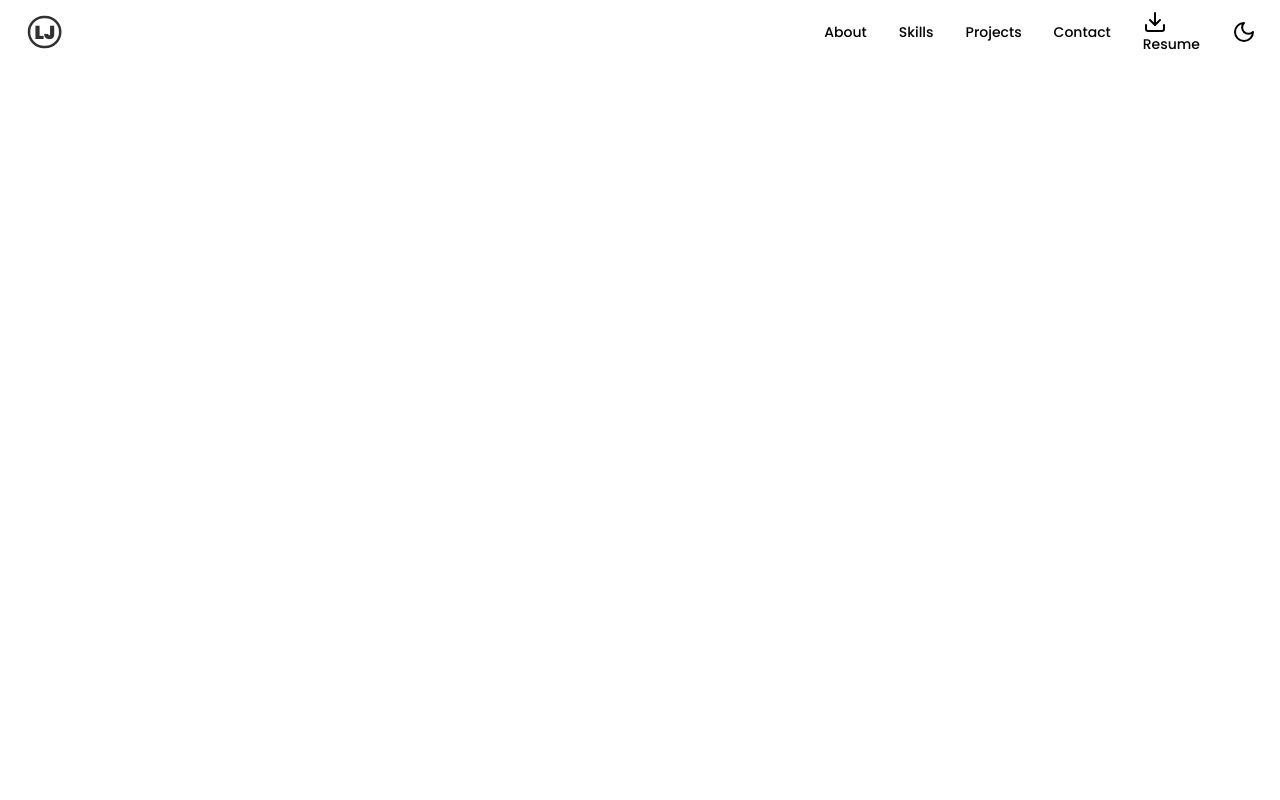
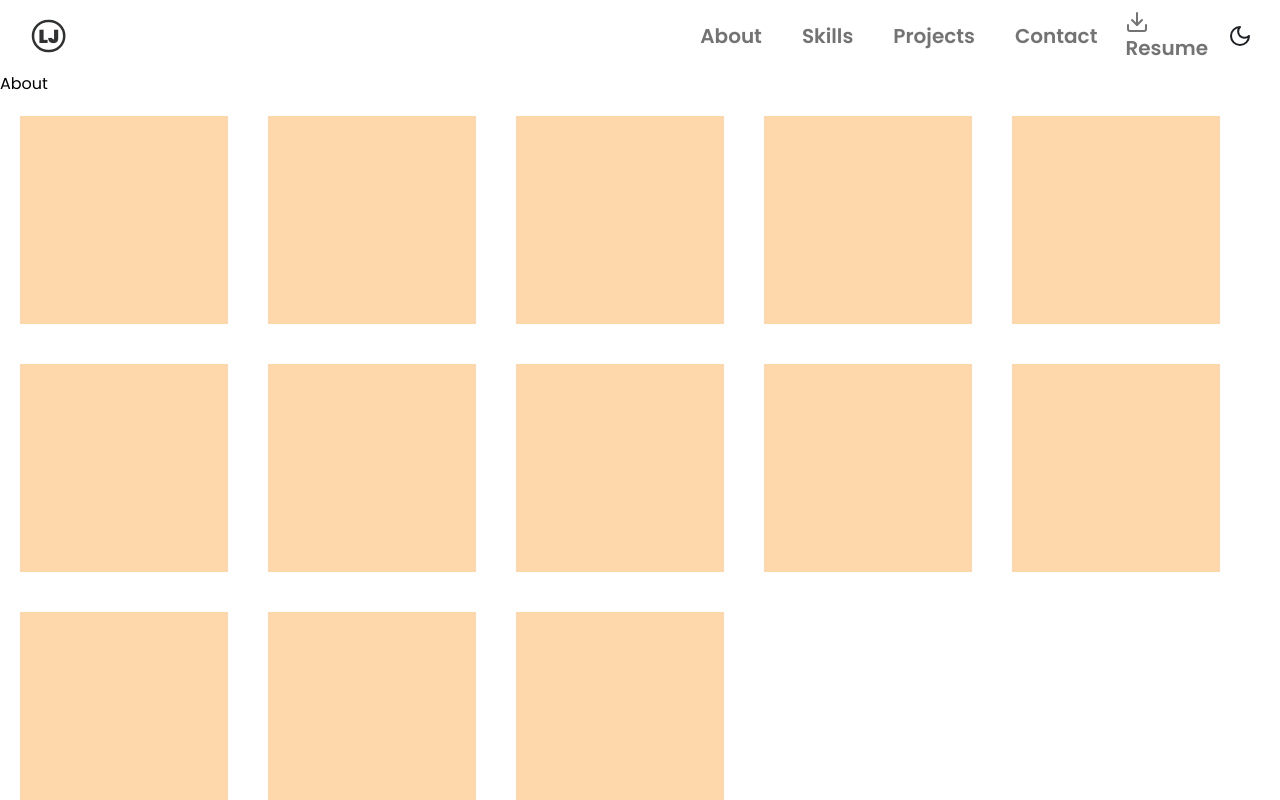
Before and after one commit to Jinlei2000/portfolio-2023, a React (Vite) app: page / in a window 1280 px wide. Shown: the top 800 px of the page. Built offline with nearby package versions, Linux system fonts and the light colour scheme.

Commit message:
feat: styling buttons

```diff
--- a/package.json
+++ b/package.json
@@ -16,11 +16,13 @@
     "react": "^18.2.0",
     "react-dom": "^18.2.0",
     "react-router-dom": "^6.9.0",
+    "react-router-hash-link": "^2.4.3",
     "sort-by": "^1.2.0"
   },
   "devDependencies": {
     "@types/react": "^18.0.27",
     "@types/react-dom": "^18.0.10",
+    "@types/react-router-hash-link": "^2.4.6",
     "@vitejs/plugin-react": "^3.1.0",
     "autoprefixer": "^10.4.14",
     "postcss": "^8.4.21",
--- a/src/components/Navbar.tsx
+++ b/src/components/Navbar.tsx
@@ -1,6 +1,7 @@
 import { Link } from 'react-router-dom'
 import { Download, Menu, Moon, Sun } from 'lucide-react'
 import useColorMode from '../hooks/useColorMode'
+import { HashLink } from 'react-router-hash-link'
 
 export default () => {
   // TODO: Add a dark mode toggle
@@ -8,11 +9,21 @@ export default () => {
   // TODO: when scrolling down, navbar has blur effect and height is smaller
   const { toggleColorMode, colorMode } = useColorMode()
 
+  // const scrollWithOffset = el => {
+  //   const yCoordinate = el.getBoundingClientRect().top + window.pageYOffset
+  //   const yOffset = -80
+  //   window.scrollTo({ top: yCoordinate + yOffset, behavior: 'smooth' })
+  // }
+
   return (
-    <nav className={`bg-white px-4 py-2.5 dark:bg-own-neutral-900 md:px-6 `}>
+    <nav className=" bg-white bg-opacity-30 px-4 py-2.5 dark:bg-own-neutral-900 md:px-6">
       <div className="mx-auto flex max-w-screen-xl flex-wrap items-center justify-between">
         {/* Logo */}
-        <Link className="flex" to={'/'}>
+        <HashLink
+          className="flex rounded-own-sm p-1 focus-visible:outline-none focus-visible:ring-1 focus-visible:ring-own-neutral-100 dark:focus-visible:ring-own-neutral-600"
+          smooth
+          to={'/#top'}
+        >
           <svg className="h-8 md:h-10" viewBox="0 0 32 32">
             <g transform="translate(-484 -329)">
               <g transform="translate(488.8 333.8)">
@@ -30,12 +41,12 @@ export default () => {
               </g>
             </g>
           </svg>
-        </Link>
+        </HashLink>
         {/* Menu */}
         <button
           data-collapse-toggle="mobile-menu"
           type="button"
-          className="text-gray-500 rounded-lg hover:bg-gray-100 focus:ring-gray-200 dark:text-gray-400 dark:hover:bg-gray-700 dark:focus:ring-gray-600 ml-3 inline-flex items-center p-2 text-sm focus:outline-none focus:ring-2 md:hidden"
+          className="rounded-own-sm p-1 focus-visible:outline-none focus-visible:ring-1 focus-visible:ring-own-neutral-100 dark:focus-visible:ring-own-neutral-600 lg:hidden"
           aria-controls="mobile-menu"
           aria-expanded="false"
           onClick={() => {
@@ -43,45 +54,50 @@ export default () => {
           }}
         >
           <span className="sr-only">Open main menu</span>
-          <Menu className="h-6 w-6" />
+          <Menu className="h-6 w-6 stroke-own-neutral-900 dark:stroke-own-neutral-200" />
         </button>
         {/* Menu Items */}
-        <div className="hidden w-full md:block md:w-auto">
-          <ul className="mt-4 flex flex-col items-center md:mt-0 md:flex-row md:space-x-8 md:text-sm md:font-medium">
+        <div className="hidden w-full lg:block lg:w-auto">
+          <ul className=" mt-0 flex flex-row items-center space-x-4 text-xl font-semibold text-neutral-500">
             <li>
-              <a
-                href="#"
-                className="text-gray-700 border-gray-100 hover:bg-gray-50 md:hover:bg-transparent md:hover:text-blue-700 dark:text-gray-400 md:dark:hover:text-white dark:hover:bg-gray-700 dark:hover:text-white md:dark:hover:bg-transparent dark:border-gray-700 block border-b py-2 pl-3 pr-4 md:border-0 md:p-0"
+              <HashLink
+                // scroll={el => scrollWithOffset(el)}
+                smooth
+                to={'/#about'}
+                className="rounded-own-sm px-3 py-1 hover:text-own-alpha focus-visible:outline-none focus-visible:ring-1 focus-visible:ring-own-neutral-100 dark:hover:text-own-alpha-light  dark:focus-visible:ring-own-neutral-600"
               >
                 About
-              </a>
+              </HashLink>
             </li>
             <li>
-              <a
-                href="#"
-                className="text-gray-700 border-gray-100 hover:bg-gray-50 md:hover:bg-transparent md:hover:text-blue-700 dark:text-gray-400 md:dark:hover:text-white dark:hover:bg-gray-700 dark:hover:text-white md:dark:hover:bg-transparent dark:border-gray-700 block border-b py-2 pl-3 pr-4 md:border-0 md:p-0"
+              <HashLink
+                smooth
+                to={'/#skills'}
+                className="rounded-own-sm px-3 py-1 hover:text-own-alpha focus-visible:outline-none focus-visible:ring-1 focus-visible:ring-own-neutral-100 dark:hover:text-own-alpha-light  dark:focus-visible:ring-own-neutral-600"
               >
                 Skills
-              </a>
+              </HashLink>
             </li>
             <li>
-              <a
-                href="#"
-                className="text-gray-700 border-gray-100 hover:bg-gray-50 md:hover:bg-transparent md:hover:text-blue-700 dark:text-gray-400 md:dark:hover:text-white dark:hover:bg-gray-700 dark:hover:text-white md:dark:hover:bg-transparent dark:border-gray-700 block border-b py-2 pl-3 pr-4 md:border-0 md:p-0"
+              <HashLink
+                smooth
+                to={'/#projects'}
+                className="rounded-own-sm px-3 py-1 hover:text-own-alpha focus-visible:outline-none focus-visible:ring-1 focus-visible:ring-own-neutral-100 dark:hover:text-own-alpha-light  dark:focus-visible:ring-own-neutral-600"
               >
                 Projects
-              </a>
+              </HashLink>
             </li>
             <li>
-              <a
-                href="#"
-                className="text-gray-700 hover:bg-gray-50 md:hover:bg-transparent md:hover:text-blue-700 dark:text-gray-400 md:dark:hover:text-white dark:hover:bg-gray-700 dark:hover:text-white md:dark:hover:bg-transparent block py-2 pl-3 pr-4 md:border-0 md:p-0"
+              <HashLink
+                smooth
+                to={'/#contact'}
+                className="rounded-own-sm px-3 py-1 hover:text-own-alpha focus-visible:outline-none focus-visible:ring-1 focus-visible:ring-own-neutral-100 dark:hover:text-own-alpha-light  dark:focus-visible:ring-own-neutral-600"
               >
                 Contact
-              </a>
+              </HashLink>
             </li>
             <li>
-              <button className="text-gray-700 hover:bg-gray-50 md:hover:bg-transparent md:hover:text-blue-700 dark:text-gray-400 md:dark:hover:text-white dark:hover:bg-gray-700 dark:hover:text-white md:dark:hover:bg-transparent block py-2 pl-3 pr-4 md:border-0 md:p-0">
+              <button className="block">
                 <Download />
                 Resume
               </button>
@@ -89,9 +105,13 @@ export default () => {
             <li>
               <button
                 onClick={() => toggleColorMode()}
-                className="text-gray-700 hover:bg-gray-50 md:hover:bg-transparent md:hover:text-blue-700 dark:text-gray-400 md:dark:hover:text-white dark:hover:bg-gray-700 dark:hover:text-white md:dark:hover:bg-transparent block py-2 pl-3 pr-4 md:border-0 md:p-0"
+                className="group block rounded-own-sm p-1 focus-visible:outline-none focus-visible:ring-1 focus-visible:ring-own-neutral-100 dark:focus-visible:ring-own-neutral-600"
               >
-                {colorMode === 'dark' ? <Sun /> : <Moon />}
+                {colorMode === 'dark' ? (
+                  <Sun className="stroke-own-neutral-200 group-hover:stroke-own-alpha dark:group-hover:stroke-own-alpha-light" />
+                ) : (
+                  <Moon className="stroke-own-neutral-900 group-hover:stroke-own-alpha dark:group-hover:stroke-own-alpha-light" />
+                )}
               </button>
             </li>
           </ul>
--- a/src/routes/Home.tsx
+++ b/src/routes/Home.tsx
@@ -5,6 +5,114 @@ export default () => {
     <>
       <main>
         <Navbar />
+
+        {/* Dummy content */}
+        <div id="#top" className="flex flex-wrap">
+          <h1 className='flex w-full' id="about">About</h1>
+          <div className="m-5 h-52 w-52 bg-orange-200"></div>
+          <div className="m-5 h-52 w-52 bg-orange-200"></div>
+          <div className="m-5 h-52 w-52 bg-orange-200"></div>
+          <div className="m-5 h-52 w-52 bg-orange-200"></div>
+          <div className="m-5 h-52 w-52 bg-orange-200"></div>
+          <div className="m-5 h-52 w-52 bg-orange-200"></div>
+          <div className="m-5 h-52 w-52 bg-orange-200"></div>
+          <div className="m-5 h-52 w-52 bg-orange-200"></div>
+          <div className="m-5 h-52 w-52 bg-orange-200"></div>
+          <div className="m-5 h-52 w-52 bg-orange-200"></div>
+          <div className="m-5 h-52 w-52 bg-orange-200"></div>
+          <div className="m-5 h-52 w-52 bg-orange-200"></div>
+          <div className="m-5 h-52 w-52 bg-orange-200"></div>
+          <h1 className='flex w-full' id="skills">Skills</h1>
+          <div className="m-5 h-52 w-52 bg-orange-200"></div>
+          <div className="m-5 h-52 w-52 bg-orange-200"></div>
+          <div className="m-5 h-52 w-52 bg-orange-200"></div>
+          <div className="m-5 h-52 w-52 bg-orange-200"></div>
+          <div className="m-5 h-52 w-52 bg-orange-200"></div>
+          <div className="m-5 h-52 w-52 bg-orange-200"></div>
+          <div className="m-5 h-52 w-52 bg-orange-200"></div>
+          <div className="m-5 h-52 w-52 bg-orange-200"></div>
+          <div className="m-5 h-52 w-52 bg-orange-200"></div>
+          <div className="m-5 h-52 w-52 bg-orange-200"></div>
+          <div className="m-5 h-52 w-52 bg-orange-200"></div>
+          <div className="m-5 h-52 w-52 bg-orange-200"></div>
+          <div className="m-5 h-52 w-52 bg-orange-200"></div>
+          <div className="m-5 h-52 w-52 bg-orange-200"></div>
+          <div className="m-5 h-52 w-52 bg-orange-200"></div>
+          <div className="m-5 h-52 w-52 bg-orange-200"></div>
+          <h1 className='flex w-full' id="projects">Projects</h1>
+          <div className="m-5 h-52 w-52 bg-orange-200"></div>
+          <div className="m-5 h-52 w-52 bg-orange-200"></div>
+          <div className="m-5 h-52 w-52 bg-orange-200"></div>
+          <div className="m-5 h-52 w-52 bg-orange-200"></div>
+          <div className="m-5 h-52 w-52 bg-orange-200"></div>
+          <div className="m-5 h-52 w-52 bg-orange-200"></div>
+          <div className="m-5 h-52 w-52 bg-orange-200"></div>
+          <div className="m-5 h-52 w-52 bg-orange-200"></div>
+          <div className="m-5 h-52 w-52 bg-orange-200"></div>
+          <div className="m-5 h-52 w-52 bg-orange-200"></div>
+          <div className="m-5 h-52 w-52 bg-orange-200"></div>
+          <div className="m-5 h-52 w-52 bg-orange-200"></div>
+          <div className="m-5 h-52 w-52 bg-orange-200"></div>
+          <div className="m-5 h-52 w-52 bg-orange-200"></div>
+          <div className="m-5 h-52 w-52 bg-orange-200"></div>
+          <div className="m-5 h-52 w-52 bg-orange-200"></div>
+          <div className="m-5 h-52 w-52 bg-orange-200"></div>
+          <div className="m-5 h-52 w-52 bg-orange-200"></div>
+          <div className="m-5 h-52 w-52 bg-orange-200"></div>
+          <div className="m-5 h-52 w-52 bg-orange-200"></div>
+          <div className="m-5 h-52 w-52 bg-orange-200"></div>
+          <div className="m-5 h-52 w-52 bg-orange-200"></div>
+          <div className="m-5 h-52 w-52 bg-orange-200"></div>
+          <div className="m-5 h-52 w-52 bg-orange-200"></div>
+          <div className="m-5 h-52 w-52 bg-orange-200"></div>
+          <div className="m-5 h-52 w-52 bg-orange-200"></div>
+          <div className="m-5 h-52 w-52 bg-orange-200"></div>
+          <div className="m-5 h-52 w-52 bg-orange-200"></div>
+          <div className="m-5 h-52 w-52 bg-orange-200"></div>
+          <div className="m-5 h-52 w-52 bg-orange-200"></div>
+          <h1 className='flex w-full' id="contact">Contact</h1>
+          <div className="m-5 h-52 w-52 bg-orange-200"></div>
+          <div className="m-5 h-52 w-52 bg-orange-200"></div>
+          <div className="m-5 h-52 w-52 bg-orange-200"></div>
+          <div className="m-5 h-52 w-52 bg-orange-200"></div>
+          <div className="m-5 h-52 w-52 bg-orange-200"></div>
+          <div className="m-5 h-52 w-52 bg-orange-200"></div>
+          <div className="m-5 h-52 w-52 bg-orange-200"></div>
+          <div className="m-5 h-52 w-52 bg-orange-200"></div>
+          <div className="m-5 h-52 w-52 bg-orange-200"></div>
+          <div className="m-5 h-52 w-52 bg-orange-200"></div>
+          <div className="m-5 h-52 w-52 bg-orange-200"></div>
+          <div className="m-5 h-52 w-52 bg-orange-200"></div>
+          <div className="m-5 h-52 w-52 bg-orange-200"></div>
+          <div className="m-5 h-52 w-52 bg-orange-200"></div>
+          <div className="m-5 h-52 w-52 bg-orange-200"></div>
+          <div className="m-5 h-52 w-52 bg-orange-200"></div>
+          <div className="m-5 h-52 w-52 bg-orange-200"></div>
+          <div className="m-5 h-52 w-52 bg-orange-200"></div>
+          <div className="m-5 h-52 w-52 bg-orange-200"></div>
+          <div className="m-5 h-52 w-52 bg-orange-200"></div>
+          <div className="m-5 h-52 w-52 bg-orange-200"></div>
+          <div className="m-5 h-52 w-52 bg-orange-200"></div>
+          <div className="m-5 h-52 w-52 bg-orange-200"></div>
+          <div className="m-5 h-52 w-52 bg-orange-200"></div>
+          <div className="m-5 h-52 w-52 bg-orange-200"></div>
+          <div className="m-5 h-52 w-52 bg-orange-200"></div>
+          <div className="m-5 h-52 w-52 bg-orange-200"></div>
+          <div className="m-5 h-52 w-52 bg-orange-200"></div>
+          <div className="m-5 h-52 w-52 bg-orange-200"></div>
+          <div className="m-5 h-52 w-52 bg-orange-200"></div>
+          <div className="m-5 h-52 w-52 bg-orange-200"></div>
+          <div className="m-5 h-52 w-52 bg-orange-200"></div>
+          <div className="m-5 h-52 w-52 bg-orange-200"></div>
+          <div className="m-5 h-52 w-52 bg-orange-200"></div>
+          <div className="m-5 h-52 w-52 bg-orange-200"></div>
+          <div className="m-5 h-52 w-52 bg-orange-200"></div>
+          <div className="m-5 h-52 w-52 bg-orange-200"></div>
+          <div className="m-5 h-52 w-52 bg-orange-200"></div>
+          <div className="m-5 h-52 w-52 bg-orange-200"></div>
+          <div className="m-5 h-52 w-52 bg-orange-200"></div>
+          <div className="m-5 h-52 w-52 bg-orange-200"></div>
+        </div>
       </main>
     </>
   )
--- a/tailwind.config.js
+++ b/tailwind.config.js
@@ -5,8 +5,20 @@ export default {
   darkMode: 'class', // toggle dark mode with class 'dark'
   content: ['./index.html', './src/**/*.{ts,tsx}'],
   theme: {
+    // use own border-radius
+    borderRadius: {
+      'own-sm': '0.3125rem', // 5px
+      own: '0.625rem', // 10px
+      'own-md': '1.25rem', // 20px
+    },
+    extend: {
+      // use own poppins font & add default font stack
+      fontFamily: {
+        sans: ['Poppins', ...defaultTheme.fontFamily.sans],
+      },
+
+      // use own colors
       colors: {
-      // use own colors
         own: {
           alpha: '#6766FF',
           'alpha-light': '#9E9DF2',
@@ -31,17 +43,6 @@ export default {
           'neutral-900': '#1C1F24',
         },
       },
-    // use own border-radius
-    borderRadius: {
-      'own-sm': '0.3125rem', // 5px
-      own: '0.625rem', // 10px
-      'own-md': '1.25rem', // 20px
-    },
-    extend: {
-      // use own poppins font & add default font stack
-      fontFamily: {
-        sans: ['Poppins', ...defaultTheme.fontFamily.sans],
-      },
     },
   },
   plugins: [],
```
Also changed, not shown: 1 other file (tests, documents, lock files or other folders). Lines whose indentation alone changed are shown as unchanged.
